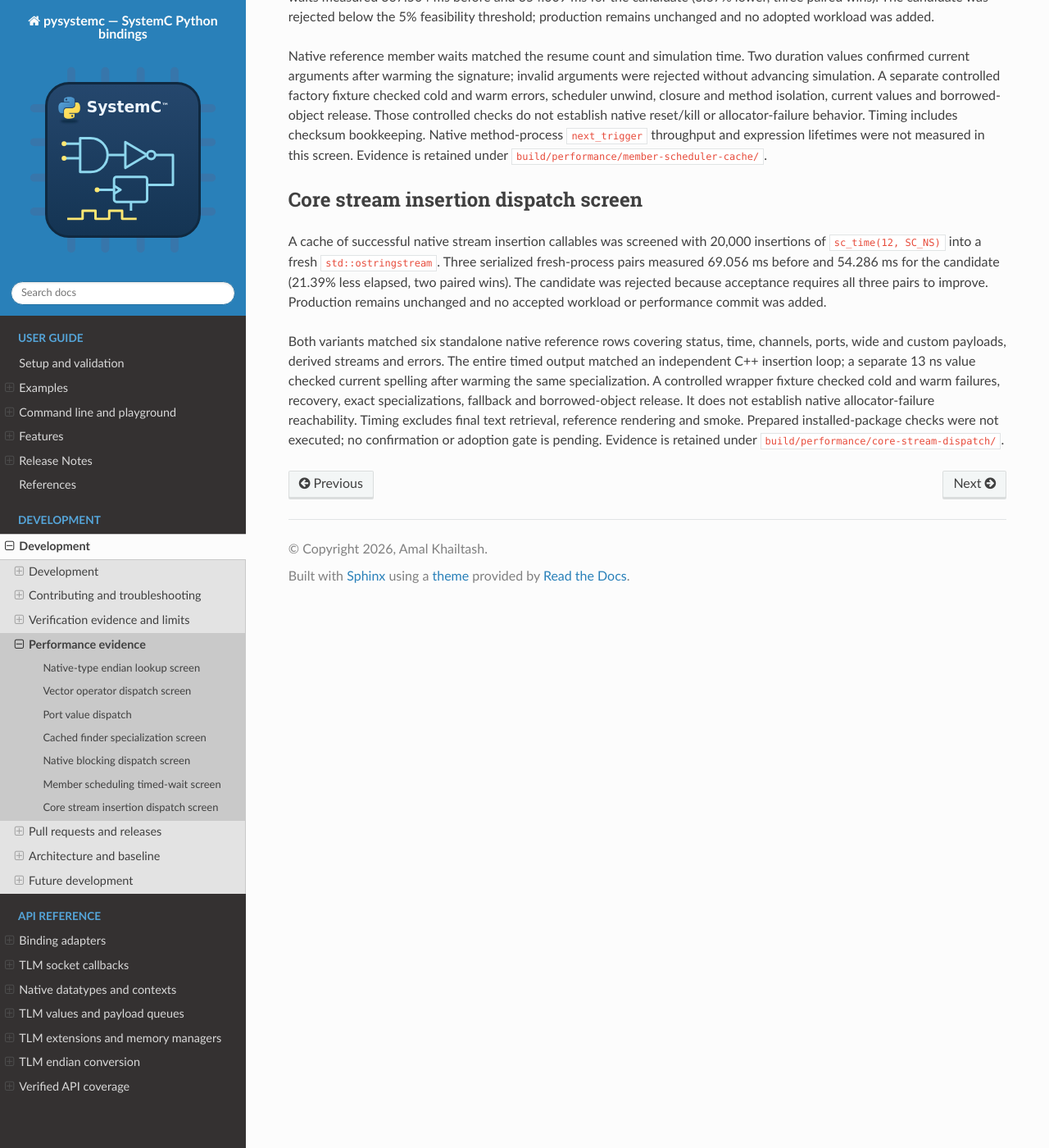
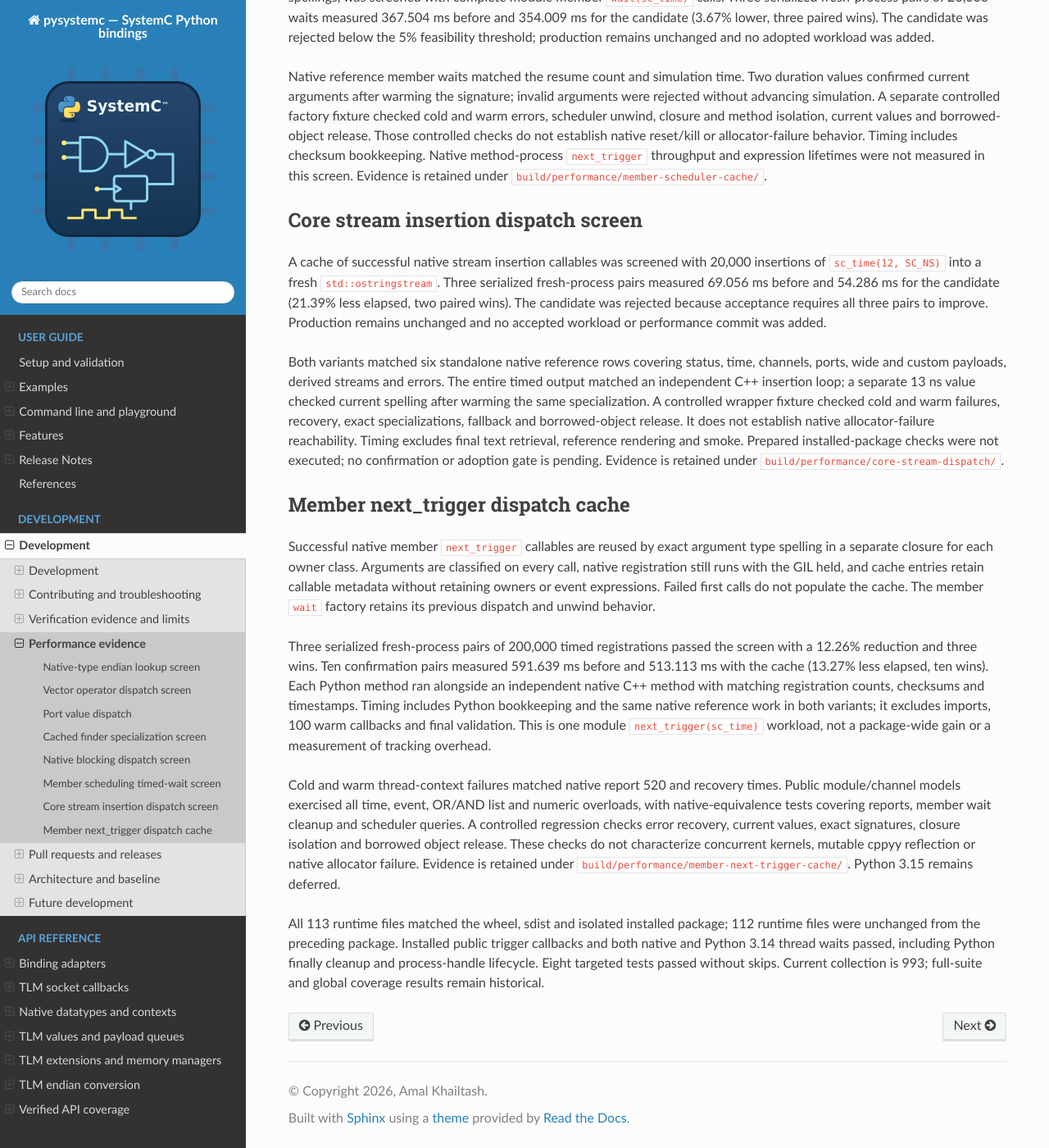
Before and after one commit to amal-khailtash/pysystemc, a Sphinx documentation site: the page built from docs/development/performance.rst, in a window 1280 px wide and 1400 px high, scrolled down 3249 px. Shown: the whole window at 82% size. Built offline with Sphinx 7.4.7 and the Read the Docs theme 3.1.0, drawn with Linux system fonts in a browser that asks for light colours; some of the changed text lies outside the part shown.

Commit message:
docs: record confirmed member next_trigger workload gain

```diff
--- a/docs/_static/performance-results.json
+++ b/docs/_static/performance-results.json
@@ -568,6 +568,35 @@
         }
       ],
       "limitations": "Warmed dispatch includes result checksum; no startup/end-to-end/package-wide speedup. Native-six/VCD and installed113archive/virtual-read/borrowedupdate/errorrecovery checks passed. Broad completion suite/coverage retained as historical snapshot."
+    },
+    {
+      "id": "member-next-trigger-dispatch",
+      "change": "Cache successful member next_trigger callable metadata by exact argument type",
+      "commit": "854707d",
+      "status": "integrated_committed",
+      "source_sha256": "cb432627257a40ece556023335eeacf39d01f270040fcf89b61fb2d35ac726c8",
+      "baseline": 591.6391045,
+      "after": 513.1128285,
+      "unit": "ms per200,000 next_trigger registrations and resumptions",
+      "workload": "Python module next_trigger(sc_time) method with identical concurrent native reference, checksum bookkeeping; imports and100warm callbacks excluded.",
+      "pairs": 10,
+      "wins": 10,
+      "elapsed_reduction_percent": 13.272664940963175,
+      "evidence": [
+        {
+          "path": "build/performance/member-next-trigger-cache/final-root.json",
+          "sha256_at_accounting": "64eb4dc132c08f8037d885b0c461a92d7c4d9417bf142afeee14fdfbb35d5fbc"
+        },
+        {
+          "path": "build/performance/member-next-trigger-cache/confirm.json",
+          "sha256_at_accounting": "ba49e0d4448e276b574410facbbcbd19d27d54041a1b515f0726d59c2ff670dd"
+        },
+        {
+          "path": "build/performance/member-next-trigger-cache/package-root.json",
+          "sha256_at_accounting": "c6f66a4889434dacefe24da2d48ff1d7c2a1792639af170fe6e3c754d63cb573"
+        }
+      ],
+      "limitations": "No package-wide or tracking-overhead measurement. Targeted8native tests, all113archive/installedbytes and Python3.14 thread/wait checked; no full-suite/globalcoverage refresh. Python3.15 deferred."
     }
   ],
   "raw_evidence_location": "Relative paths identify retained local verification artifacts; they are not shipped in distributions. This versioned report preserves workload values and evidence digests.",
@@ -685,11 +714,11 @@
     }
   ],
   "current_working_tree_acceptance": {
-    "date": "2026-11-10",
-    "id": "port-value-dispatch",
-    "source_sha256": "092dc8841eba2402c74d28a3f9ed9f4a7eba2bbefbac47ed5147e5bdc05caa2f",
+    "date": "2026-11-11",
+    "id": "member-next-trigger-dispatch",
+    "source_sha256": "cb432627257a40ece556023335eeacf39d01f270040fcf89b61fb2d35ac726c8",
     "uncommitted": false,
-    "commit": "f0daf48"
+    "commit": "854707d"
   },
   "subsequent_correctness_repairs": [
     {
@@ -703,8 +732,8 @@
     }
   ],
   "current_committed_accounting": {
-    "accepted_workload_slices": 24,
-    "performance_commits": 19,
-    "latest_performance_commit": "f0daf48"
+    "accepted_workload_slices": 25,
+    "performance_commits": 20,
+    "latest_performance_commit": "854707d"
   }
 }
--- a/docs/development/performance.rst
+++ b/docs/development/performance.rst
@@ -9,6 +9,9 @@ These are historical measurements from Python 3.14.0, cppyy 3.5.0 and SystemC
 constitute new performance measurements. The port-value dispatch change in
 commit ``f0daf48`` adds one accepted workload slice, described below, bringing
 the total to 24 accepted workload slices across 19 performance commits.
+The member ``next_trigger`` cache in commit ``854707d`` brings the total to
+25 accepted workload slices across 20 performance commits; its confirmation
+and validation are described below.
 
 The timing loops measure the named operations. Recorder output and native
 correctness checks run outside those loops. These results therefore do not
@@ -262,3 +265,39 @@ native allocator-failure reachability. Timing excludes final text retrieval,
 reference rendering and smoke. Prepared installed-package checks were not
 executed; no confirmation or adoption gate is pending. Evidence is retained
 under ``build/performance/core-stream-dispatch/``.
+
+Member next_trigger dispatch cache
+----------------------------------
+
+Successful native member ``next_trigger`` callables are reused by exact argument
+type spelling in a separate closure for each owner class. Arguments are
+classified on every call, native registration still runs with the GIL held,
+and cache entries retain callable metadata without retaining owners or event
+expressions. Failed first calls do not populate the cache. The member ``wait``
+factory retains its previous dispatch and unwind behavior.
+
+Three serialized fresh-process pairs of 200,000 timed registrations passed
+the screen with a 12.26% reduction and three wins. Ten confirmation pairs
+measured 591.639 ms before and 513.113 ms with the cache (13.27% less elapsed,
+ten wins). Each Python method ran alongside an independent native C++ method
+with matching registration counts, checksums and timestamps. Timing includes
+Python bookkeeping and the same native reference work in both variants;
+it excludes imports, 100 warm callbacks and final validation. This is one
+module ``next_trigger(sc_time)`` workload, not a package-wide gain or a
+measurement of tracking overhead.
+
+Cold and warm thread-context failures matched native report 520 and recovery
+times. Public module/channel models exercised all time, event, OR/AND list and
+numeric overloads, with native-equivalence tests covering reports, member
+wait cleanup and scheduler queries. A controlled regression checks error
+recovery, current values, exact signatures, closure isolation and borrowed
+object release. These checks do not characterize concurrent kernels, mutable
+cppyy reflection or native allocator failure. Evidence is retained under
+``build/performance/member-next-trigger-cache/``. Python 3.15 remains deferred.
+
+All 113 runtime files matched the wheel, sdist and isolated installed package;
+112 runtime files were unchanged from the preceding package. Installed public
+trigger callbacks and both native and Python 3.14 thread waits passed, including
+Python finally cleanup and process-handle lifecycle. Eight targeted tests
+passed without skips. Current collection is 993; full-suite and global coverage
+results remain historical.
```
